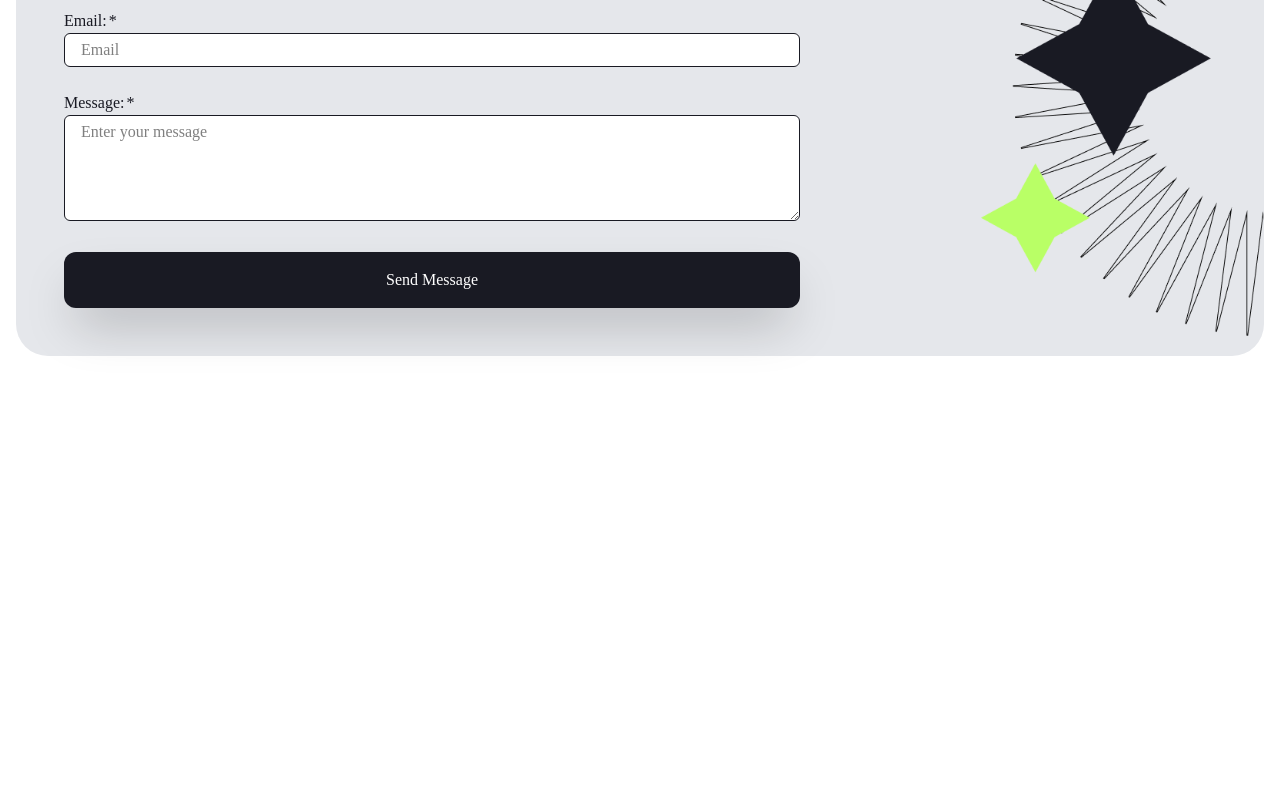
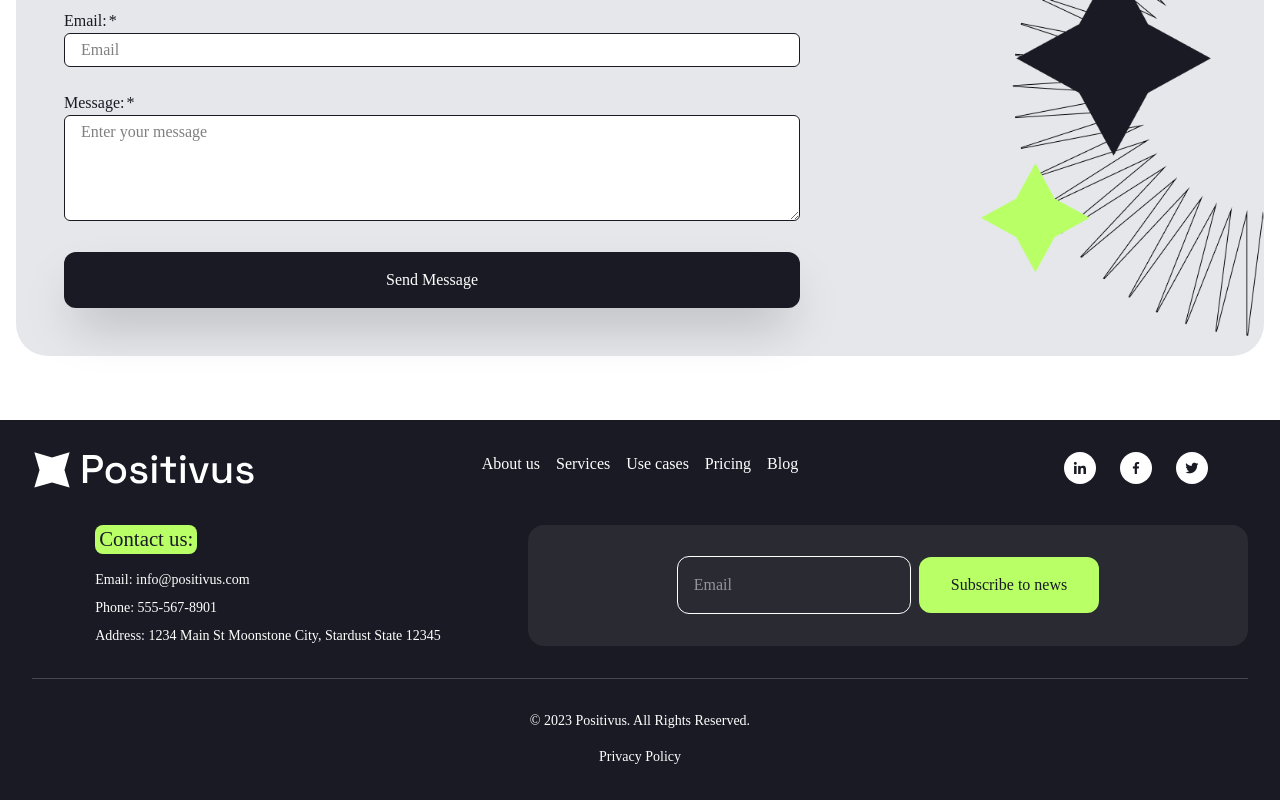
Before and after one commit to ibramaida/positivus, a React (Vite) app: page / in a window 1280 px wide. Shown: the part 4872-5672 px from the top of the page. Before the commit the page ends 5292 px from the top, so only its background shows below. Built offline with nearby package versions, Linux system fonts and the light colour scheme; a web font is replaced by a local one.

Commit message:
footer is almost doen

```diff
--- a/src/App.jsx
+++ b/src/App.jsx
@@ -12,6 +12,7 @@ import Testimonials from "./components/Testimonials";
 import HorizontalSlider from "./components/HorizontalSlider";
 import Slider from "./components/Slider";
 import Contact from "./components/Contact";
+import Footer from "./components/Footer";
 
 const App = () => {
   return (
@@ -35,6 +36,7 @@ const App = () => {
       <Team />
       <Testimonials />
       <Contact />
+      <Footer />
     </>
   );
 };
--- a/src/components/Footer.jsx
+++ b/src/components/Footer.jsx
@@ -1,47 +1,104 @@
 import React from "react";
+import logoWhite from "../assets/images/logoWhite.svg";
 
 const Footer = () => {
   return (
-    <footer>
-      <div className="grid grid-cols-5 grid-rows-3">
-        <div></div>
-        <ul>
+    <footer className="px-4 pt-8 pb-4 md:p-8 bg-black text-white space-y-8 max-w-[min(100%,1440px)] mx-auto">
+      <div className="grid gap-6 justify-items-center text-center md:text-left md:grid-cols-5 md:grid-rows-3">
+        <div>
+          <img src={logoWhite} alt="logo" />
+        </div>
+        <ul className="flex flex-col gap-4 md:flex-row md:col-start-2 md:col-end-5">
           <li>
-            <a href="#">About us</a>
+            <a
+              href="#"
+              className="border-b border-b-transparent hover:border-b-white focus:border-b-white transition duration-200"
+            >
+              About us
+            </a>
           </li>
           <li>
-            <a href="#">Services</a>
+            <a
+              href="#"
+              className="border-b border-b-transparent hover:border-b-white focus:border-b-white transition duration-200"
+            >
+              Services
+            </a>
           </li>
           <li>
-            <a href="#">Use casess</a>
+            <a
+              href="#"
+              className="border-b border-b-transparent hover:border-b-white focus:border-b-white transition duration-200"
+            >
+              Use cases
+            </a>
           </li>
           <li>
-            <a href="#">Pricing</a>
+            <a
+              href="#"
+              className="border-b border-b-transparent hover:border-b-white focus:border-b-white transition duration-200"
+            >
+              Pricing
+            </a>
           </li>
           <li>
-            <a href="#">Blog</a>
+            <a
+              href="#"
+              className="border-b border-b-transparent hover:border-b-white focus:border-b-white transition duration-200"
+            >
+              Blog
+            </a>
           </li>
         </ul>
-        <div>
-          <i class="bx bxl-linkedin"></i>
-          <i class="bx bxl-facebook"></i>
-          <i class="bx bxl-twitter"></i>
-        </div>
-        <div>
-          <h4>Contact us:</h4>
+
+        <div className="flex flex-col gap-2 text-sm md:col-start-1 md:col-end-3 md:row-start-2 md:row-end-4">
+          <h4 className="bg-primary text-black p-1 mx-auto mb-2  leading-none rounded-lg text-nowrap w-fit md:mx-0">
+            Contact us:
+          </h4>
           <p>Email: info@positivus.com</p>
           <p>Phone: 555-567-8901</p>
           <p>Address: 1234 Main St Moonstone City, Stardust State 12345</p>
         </div>
-        <div>
-          <input type="email" />
-          <button className="btn">Subscribe to news</button>
+        <div className="bg-[#292A32] p-4 grid gap-2 rounded-2xl w-full md:flex md:items-center md:justify-center md:col-start-3 md:col-end-6 md:row-start-2 md:row-end-4">
+          <input
+            type="email"
+            placeholder="Email"
+            className="py-4 px-4 border border-white rounded-xl"
+          />
+          <button className=" py-4 px-8 bg-(--color-primary) text-black rounded-xl hover:bg-(--color-black) hover:text-primary cursor-pointer transition duration-200">
+            Subscribe to news
+          </button>
+        </div>
+        <div className="flex gap-8 items-center md:col-start-5 md:col-end-6 md:row-start-1 md:row-end-2 md:items-start md:gap-6">
+          <a
+            href="#"
+            className="w-8 h-8 flex items-center justify-center text-black bg-white rounded-full hover:animate-pulse "
+          >
+            <i className="bx bxl-linkedin "></i>
+          </a>
+          <a
+            href="#"
+            className="w-8 h-8 flex items-center justify-center text-black bg-white rounded-full hover:animate-pulse "
+          >
+            <i className="bx bxl-facebook"></i>
+          </a>
+          <a
+            href="#"
+            className="w-8 h-8 flex items-center justify-center text-black bg-white rounded-full hover:animate-pulse "
+          >
+            <i className="bx bxl-twitter"></i>
+          </a>
         </div>
       </div>
-      <hr className="text-gray-300" />
-      <div>
+      <hr className="border-t-[1px] text-[rgb(255,255,255,.2)]" />
+      <div className="flex flex-col gap-4 items-center text-center text-sm">
         <span>© 2023 Positivus. All Rights Reserved.</span>
-        <span>Privacy Policy</span>
+        <a
+          href="#"
+          className="border-b border-b-transparent hover:border-b-white focus:border-b-white transition duration-200"
+        >
+          Privacy Policy
+        </a>
       </div>
     </footer>
   );
--- a/src/index.css
+++ b/src/index.css
@@ -48,10 +48,16 @@ h4 {
 .bg-primary {
   background-color: var(--color-primary);
 }
+.surface-primary {
+  background-color: var(--color-primary);
+}
 .clr-black {
   color: var(--color-black);
 }
 .bg-black {
+  background-color: var(--color-black);
+}
+.surface-black {
   background-color: var(--color-black);
 }
 .bg-gray {
```
